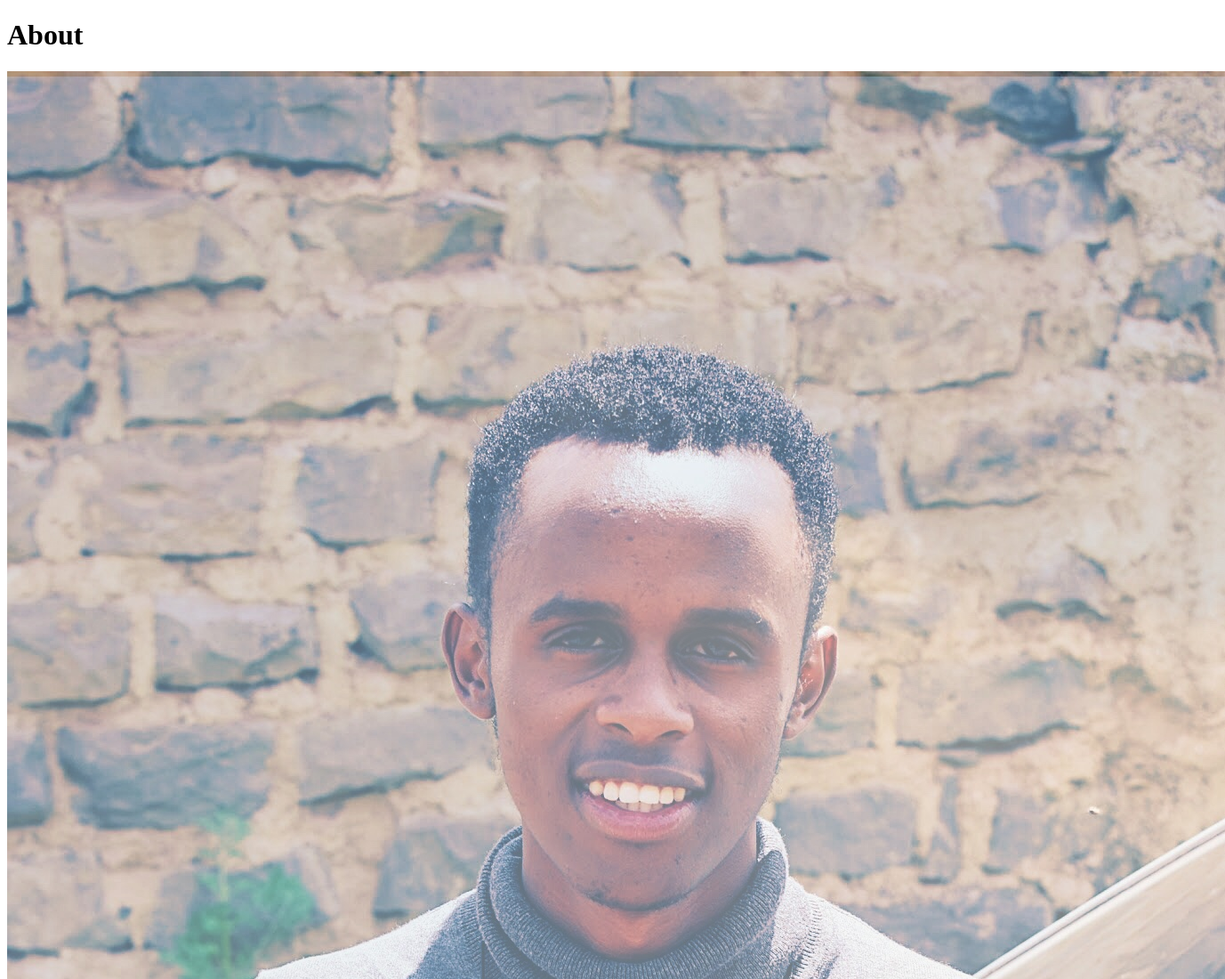
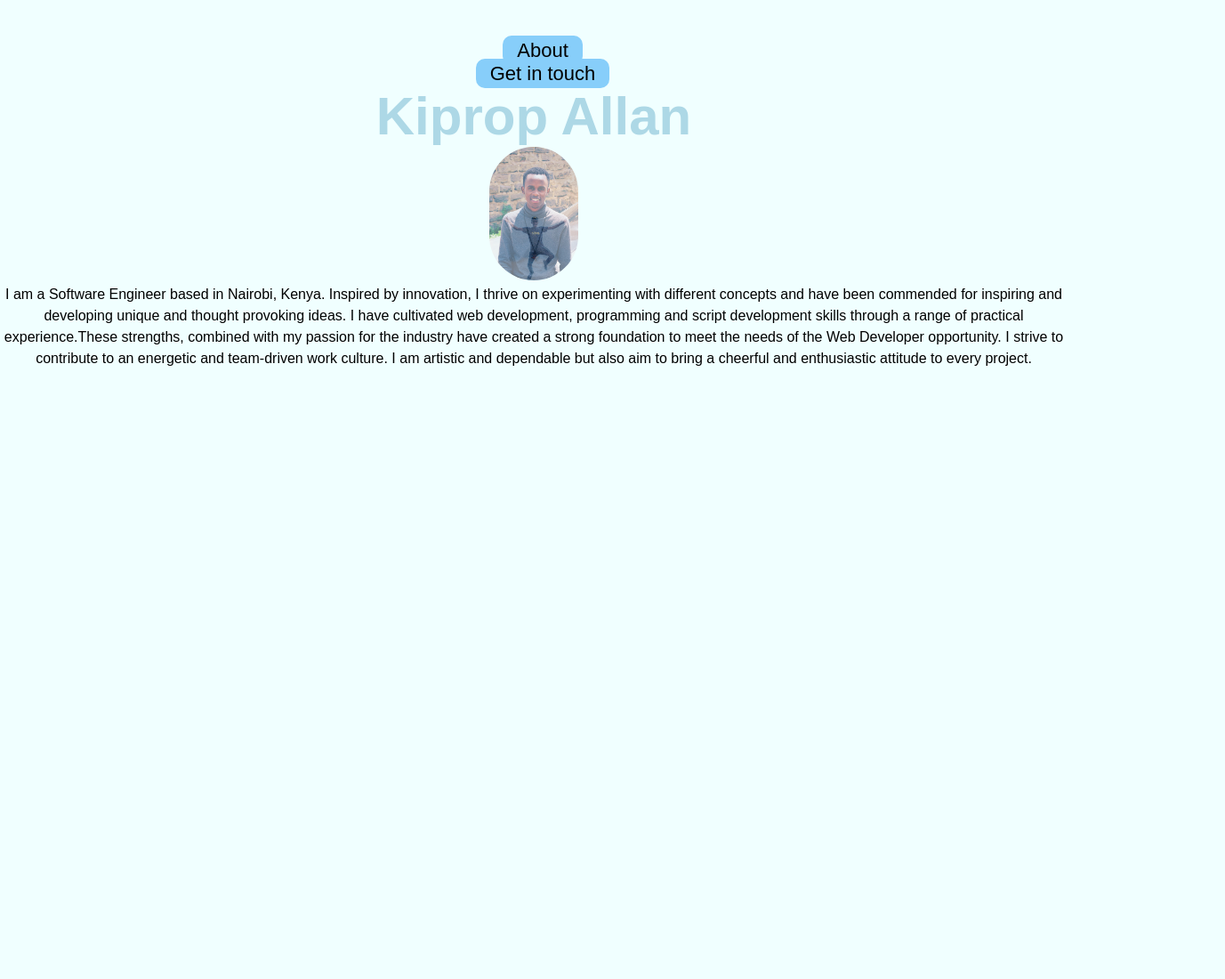
Before and after one commit to sang-4/My-Portfolio, a plain HTML site: page index.html in a window 1280 px wide. Shown: the top 1100 px of the page at 89% size, 1377 px wide, since content can reach past the window. After the commit the page ends 800 px from the top, so only its background shows below. Drawn offline with Linux system fonts and the light colour scheme.

Commit message:
first edit

```diff
--- a/Assets/CSS/style.css
+++ b/Assets/CSS/style.css
@@ -1,16 +1,105 @@
-body {
-    background: scroll;
-    background-color:cyan;
+* {
+box-sizing: content-box;
+margin: 0;
+box-shadow: skyblue;
 }
-#pictures {
+
+body
+{
+    font-size: medium;
+    font-family: sans-serif;
     text-align: center;
-    font-size:x-large;
-    background-color:aliceblue;
-    font-family: serif;
-    background-color: cadetblue;
+    background-color: azure;
 }
-#contact {
-    text-align: center;
-    font-size:medium;
-    font-style:inherit;
-};
+
+/*BODY*/
+
+nav-container
+{
+    position: absolute;
+    width: 1500px;
+    height: 84px;
+    right: 0px;
+    box-shadow: 6px 10px 20px;
+}
+
+.wrapper
+{
+width: 1200px;
+margin-top: 0 auto;
+}
+
+nav
+{
+    display: flex;
+    align-items:center;
+    justify-content: space-between;
+    height: 44px;
+}
+
+nav ul
+{
+    display: flex;
+}
+
+.navigation li
+{
+    list-style:none;
+    margin-right: 100px;
+    align-items: center;
+    justify-content: space-between;
+
+}
+
+.navigation li a
+{
+    color: black;
+    font-size: 22px;
+    font-family: Arial, Helvetica, sans-serif;
+    text-decoration: none;
+    background: lightskyblue;
+    border-radius: 10px;
+    padding: 4px 16px;
+
+}
+
+/* HEADER*/
+.header-container
+{
+    background-repeat: no-repeat;
+    background-size: cover;
+    display: flex;
+    align-items: center;
+
+
+}
+
+.content h1
+{
+    font-style: normal;
+    font-weight: 700;
+    font-size: 60px;
+    display: flex;
+    align-items:center;
+    justify-content: center;
+    line-height: px;
+    color: lightblue;
+}
+
+.content p
+{
+    font-style: normal;
+    line-height: 24px;
+    font-size: 16px;
+    margin-bottom: 24px;
+}
+
+
+.Allan img
+{
+    height: 150px;
+    align-items:flex-start;
+    justify-content:flex-start;
+    border-radius: 100px;
+
+}
--- a/index.html
+++ b/index.html
@@ -1,25 +1,43 @@
 <!DOCTYPE html>
-<html>
+<html lang="en">
 <head>
-	<link rel="stylesheet" src="./Assets/CSS/style.css">
-	<script type="text/javascript" src="./Assets/js/index.js"></script>
-
-	<title>Portfolio</title>
+    <meta charset="UTF-8">
+    <meta http-equiv="X-UA-Compatible" content="IE=edge">
+    <meta name="viewport" content="width=device-width, initial-scale=1.0">
+    <title>Kon'nichiwa!</title>
+    <link rel="stylesheet" href="./Assets/CSS/style.css" />
 </head>
 <body>
-	<div id="pictures">
-		<h1> About</h1>
-				<div><img src="./Assets/images/lano.jpg" alt="Allan">
-					<p>I'm Allan Kiprop, a Software Engineer based in Nairobi, Kenya. Inspired by innovation, I thrive on experimenting with different concepts and have been commended for inspiring and developing unique and thought provoking ideas. I have cultivated web development, programming and script development skills through a range of practical experience.These strengths, combined with my passion for the industry have created a strong foundation to meet the needs of the Web Developer opportunity. I strive to contribute to an energetic and team-driven work culture. I am artistic and dependable but also aim to bring a cheerful and enthusiastic attitude to every project.</p>
-            <h2> Get in touch</h2>
-            <div id="Contact"></div>
-            <form>
-                <input type="Name">
-                <input type="Emails">
-                <input type="Message">
-                <input type="Submit">
-            </form>
+    <div class="nav-container">
+        <div class="wrapper">
+            <nav>
+               <!-- <div class="logo">
+                    Lano.-->
+                </div>
+                <ul class="navigation">
+                    <li > <a href="./Assets/pages/about.html" >About</a></li>
+                    <li> <a href="./Assets/pages/contact.html">Get in touch</a></li>
+                </ul>
+            </nav>
         </div>
-	</div>
+    </div>
+    <div class="header-container">
+        <div class="wrapper">
+            <header>
+                <div class="content">
+                    <h1>
+                        Kiprop Allan
+                    </h1>
+                    <div class="Allan">
+                        <img src="./Assets/images/lano.jpg" alt="A. Kiprop">
+                    </div>
+                    <p>  I am a Software Engineer based in Nairobi, Kenya. Inspired by innovation, I thrive on experimenting with different concepts and have been commended for inspiring and developing unique and thought provoking ideas. I have cultivated web development, programming and script development skills through a range of practical experience.These strengths, combined with my passion for the industry have created a strong foundation to meet the needs of the Web Developer opportunity. I strive to contribute to an energetic and team-driven work culture. I am artistic and dependable but also aim to bring a cheerful and enthusiastic attitude to every project.</p>
+                </div>
+            </header>
+        </div>
+
+        </div>
+    </div>
+ <script src="./Assets/js/index.js" ></script>
 </body>
 </html>
```
Also changed, not shown: Assets/pages/contact.html (deleted, +0 -18 lines), Assets/images/download.jpeg (added), Assets/pages/about.html (added).
